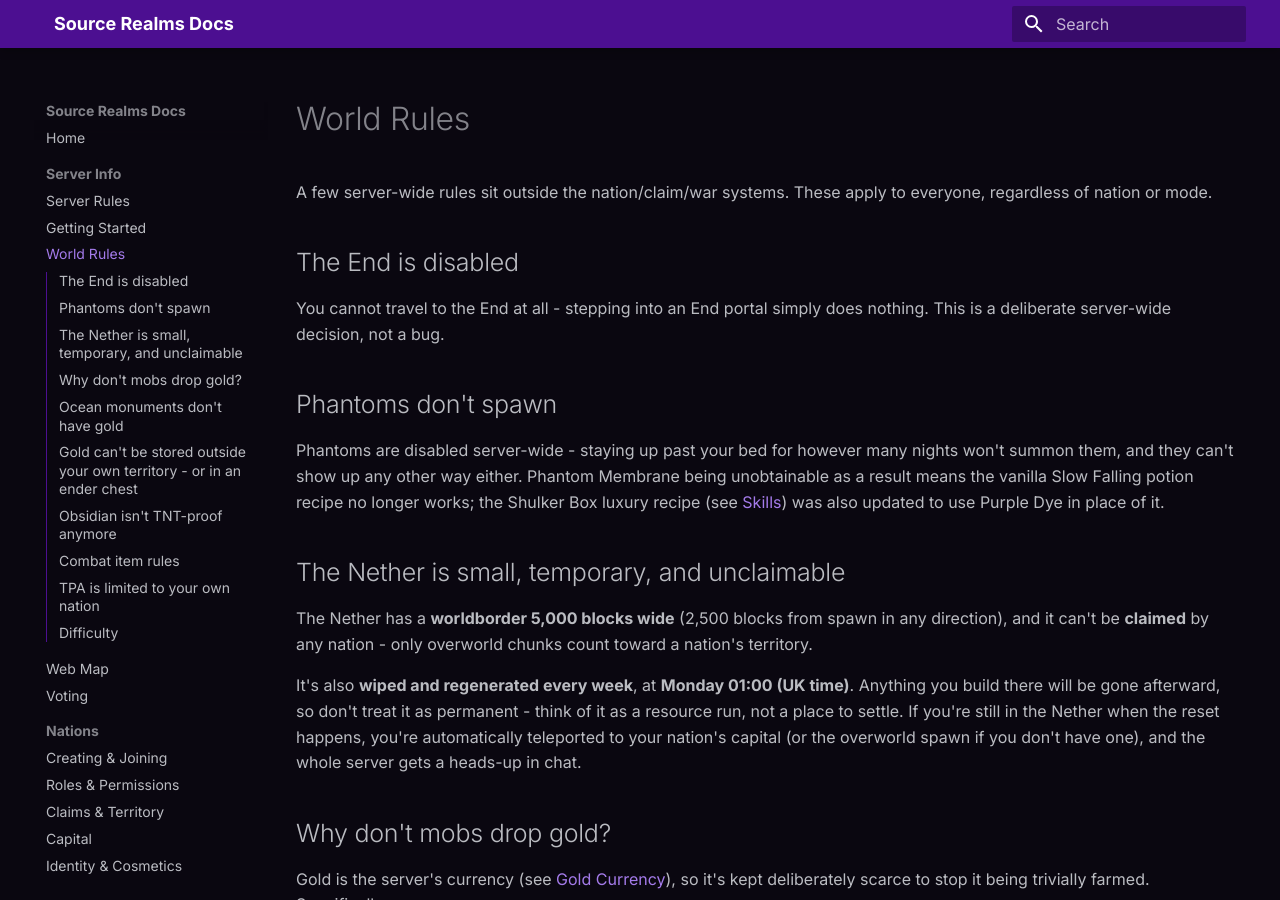
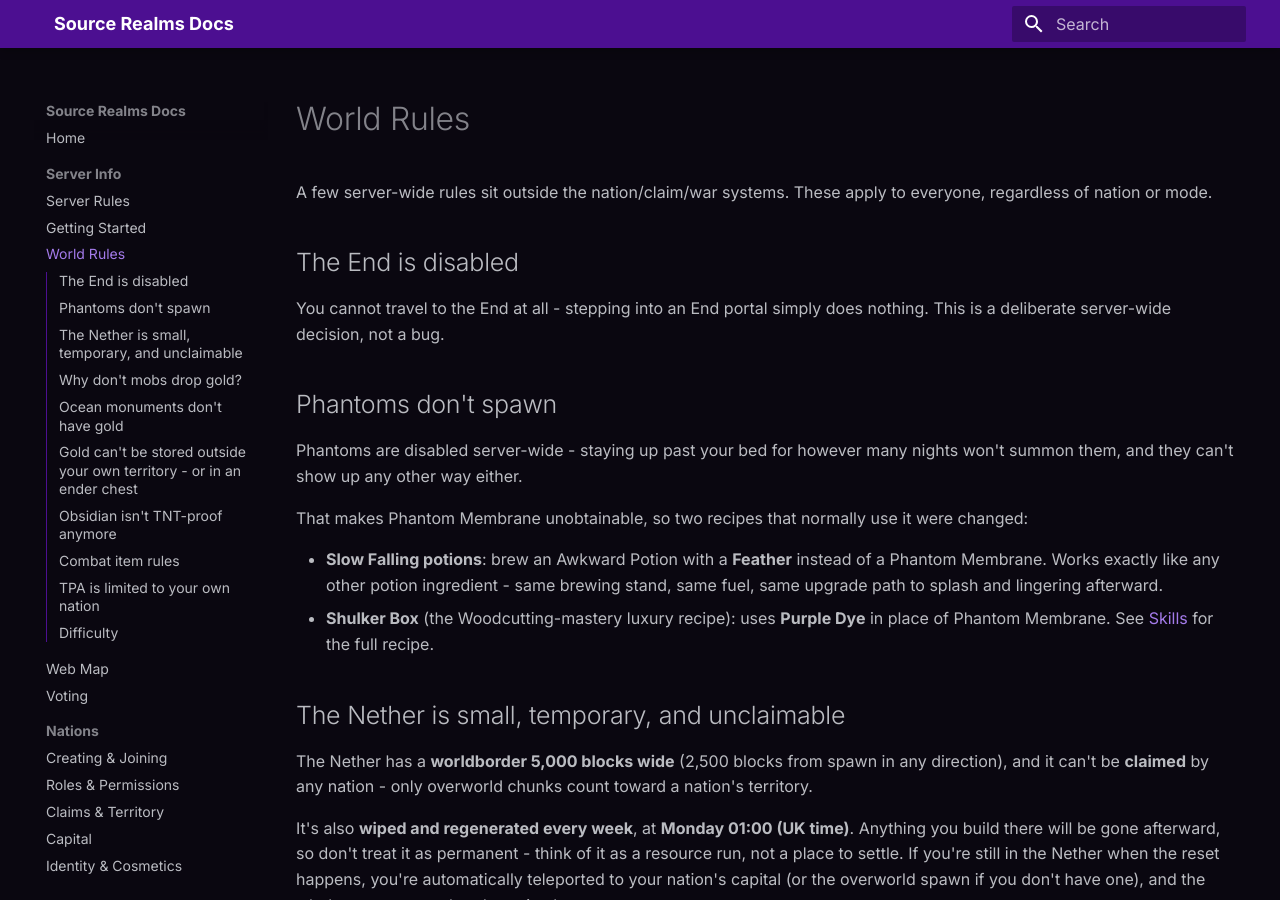
Before and after one commit to SourceRealms/sourcerealms-docs, an MkDocs documentation site: the page built from docs/world-rules.md, in a window 1280 px wide and 900 px high. Built offline with MkDocs 1.6.1 and Material for MkDocs 9.7.7, drawn with Linux system fonts in a browser that asks for light colours.

Commit message:
Document the Feather -> Slow Falling potion recipe replacing Phantom Membrane

```diff
--- a/docs/world-rules.md
+++ b/docs/world-rules.md
@@ -11,9 +11,15 @@ deliberate server-wide decision, not a bug.
 ## Phantoms don't spawn
 
 Phantoms are disabled server-wide - staying up past your bed for however many nights won't summon
-them, and they can't show up any other way either. Phantom Membrane being unobtainable as a result
-means the vanilla Slow Falling potion recipe no longer works; the Shulker Box luxury recipe (see
-[Skills](skills.md)) was also updated to use Purple Dye in place of it.
+them, and they can't show up any other way either.
+
+That makes Phantom Membrane unobtainable, so two recipes that normally use it were changed:
+
+- **Slow Falling potions**: brew an Awkward Potion with a **Feather** instead of a Phantom Membrane.
+  Works exactly like any other potion ingredient - same brewing stand, same fuel, same upgrade path
+  to splash and lingering afterward.
+- **Shulker Box** (the Woodcutting-mastery luxury recipe): uses **Purple Dye** in place of Phantom
+  Membrane. See [Skills](skills.md) for the full recipe.
 
 ## The Nether is small, temporary, and unclaimable
 
```
